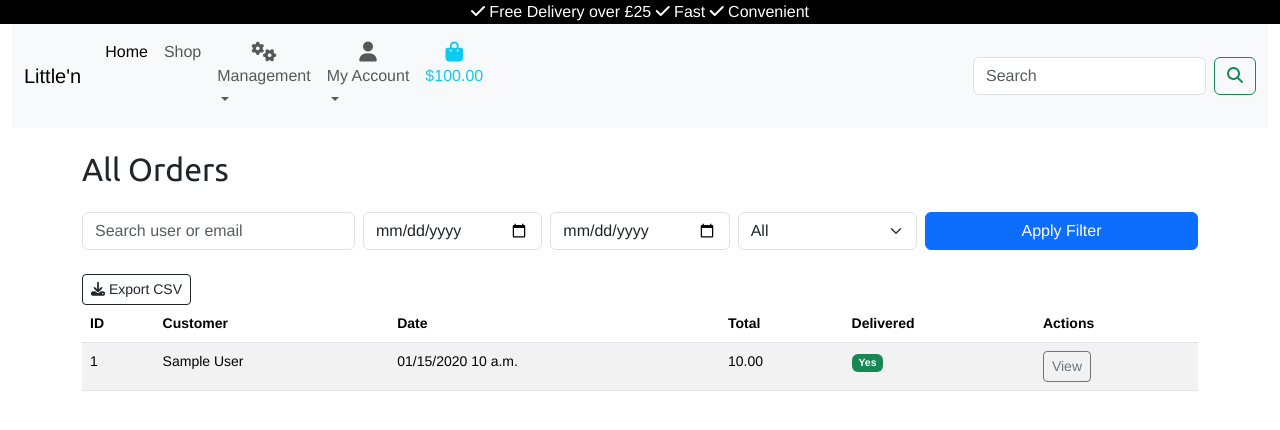
After one commit to patriklundstrom91/little-shop, a Django app: page /orders/orders/ in a window 1280 px wide. The commit adds this page. Shown: the top 430 px of the page. Run offline with Django 5.2, Linux system fonts and the light colour scheme; a user stored in the database is signed in; tables that the repository leaves empty hold one stand-in row (values such as "Sample post"); some libraries are stand-ins or nearby versions.

Commit message:
added order list and detail for staff

```diff
--- a/orders/templates/orders/checkout.html
+++ b/orders/templates/orders/checkout.html
@@ -1,7 +1,7 @@
 {% extends "base.html" %}
 {% load static %}
 {% load crispy_forms_tags %}
-
+<!-- Checkout page -->
 {% block content %}
 <main>
   <div class="container top-m">
--- /dev/null
+++ b/orders/templates/orders/order_list.html
@@ -0,0 +1,72 @@
+{% extends "base.html" %}
+{% load static %}
+<!-- Order list for staff -->
+{% block content %}
+<div class="container my-4">
+    <h2 class="mb-4">All Orders</h2>
+    <!-- Filter options -->
+    <form method="get" class="row mb-4 g-2">
+        <div class="col-md-3">
+            <input type="text" name="user" class="form-control" placeholder="Search user or email"
+                value="{{ user_query|default:'' }}">
+        </div>
+        <div class="col-md-2">
+            <input type="date" name="from" class="form-control" value="{{ date_from }}">
+        </div>
+        <div class="col-md-2">
+            <input type="date" name="to" class="form-control" value="{{ date_to }}">
+        </div>
+        <div class="col-md-2">
+            <select name="delivered" class="form-select">
+            <option value="" {% if not filter_value %}selected{% endif %}>All</option>
+            <option value="true" {% if filter_value == 'true' %}selected{% endif %}>Delivered</option>
+            <option value="false" {% if filter_value == 'false' %}selected{% endif %}>Not Delivered</option>
+            </select>
+        </div>
+        <div class="col-md-3">
+            <button type="submit" class="btn btn-primary w-100">Apply Filter</button>
+        </div>
+    </form>
+
+    <!-- Order list -->
+    <table class="table table-striped">
+        <thead>
+            <tr>
+                <th>ID</th>
+                <th>Customer</th>
+                <th>Date</th>
+                <th>Total</th>
+                <th>Delivered</th>
+                <th>Actions</th>
+            </tr>
+        </thead>
+        <tbody>
+            {% for order in orders %}
+            <tr>
+                <td>{{ order.id }}</td>
+                <td>{{ order.full_name }}</td>
+                <td>{{ order.created|date:"SHORT_DATETIME_FORMAT" }}</td>
+                <td>{{ order.grand_total }}</td>
+                <td>
+                {% if order.delivered %}
+                    <span class="badge bg-success">Yes</span>
+                {% else %}
+                    <span class="badge bg-warning text-dark">No</span>
+                {% endif %}
+                </td>
+                <td>
+                <a href="{% url 'orders:order_detail' order.pk %}" class="btn btn-sm btn-outline-secondary">View</a>
+                </td>
+            </tr>
+            {% empty %}
+            <tr>
+                <td colspan="6">No orders found.</td>
+            </tr>
+            {% endfor %}
+            <a href="{% url 'orders:export_orders_csv' %}" class="btn btn-sm btn-outline-dark">
+                <i class="fa fa-download"></i> Export CSV
+            </a>
+        </tbody>
+    </table>
+</div>
+{% endblock %}
--- a/orders/urls.py
+++ b/orders/urls.py
@@ -12,4 +12,8 @@ urlpatterns = [
     path('webhook/', stripe_webhook, name='stripe_webhook'),
     path('success/', views.checkout_success, name='checkout_success'),
     path('cancel/', views.checkout_cancel, name='checkout_cancel'),
+    path('orders/<int:pk>/', views.order_detail, name='order_detail'),
+    path('orders/', views.order_list, name='order_list'),
+    path('orders/export/csv/', views.export_orders_csv,
+         name='export_orders_csv'),
 ]
--- a/orders/views.py
+++ b/orders/views.py
@@ -1,9 +1,12 @@
 import stripe
 import json
+import csv
 from decimal import Decimal
 from django.conf import settings
 from django.shortcuts import redirect, render, get_object_or_404
 from django.contrib import messages
+from django.contrib.admin.views.decorators import staff_member_required
+from django.db.models import Q
 from django.views.decorators.csrf import csrf_exempt
 from django.views.decorators.http import require_POST
 from django.http import HttpResponse, JsonResponse
@@ -254,3 +257,70 @@ def checkout_success(request):
 
 def checkout_cancel(request):
     return render(request, 'orders/cancel.html')
+
+
+@staff_member_required
+def order_list(request):
+    """ View for staff to see orders """
+    delivered = request.GET.get('delivered')
+    user_query = request.GET.get('user')
+    date_from = request.GET.get('from')
+    date_to = request.GET.get('to')
+
+    orders = Order.objects.all()
+
+    if delivered == 'true':
+        orders = orders.filter(delivered=True)
+    elif delivered == 'false':
+        orders = orders.filter(delivered=False)
+
+    if user_query:
+        orders = orders.filter(
+            Q(user__username__icontains=user_query) |
+            Q(email__icontains=user_query) |
+            Q(full_name__icontains=user_query)
+        )
+
+    if date_from:
+        orders = orders.filter(created__date__gte=date_from)
+    if date_to:
+        orders = orders.filter(created__date__lte=date_to)
+    context = {
+        'orders': orders,
+        'filter_value': delivered,
+        'user_query': user_query,
+        'date_from': date_from,
+        'date_to': date_to
+    }
+    return render(request, 'orders/order_list.html', context)
+
+
+@staff_member_required
+def order_detail(request, pk):
+    """ View for order details """
+    order = get_object_or_404(Order, pk=pk)
+    return render(request, 'orders/order_detail.html', {'order': order})
+
+
+@staff_member_required
+def export_orders_csv(request):
+    """ Export to CSV view """
+    response = HttpResponse(content_type='text/csv')
+    response['Content-Disposition'] = 'attachment; filename="orders.csv"'
+
+    writer = csv.writer(response)
+    writer.writerow(['Order ID', 'Customer', 'Email', 'Created Date', 'Delivered', 'Total'])
+
+    orders = Order.objects.all()
+
+    for order in orders:
+        writer.writerow([
+            order.id,
+            order.full_name,
+            order.email,
+            order.created.strftime("%Y-%m-%d %H:%M"),
+            "Yes" if order.delivered else "No",
+            str(order.grand_total),
+        ])
+
+    return response
--- a/shop/templates/shop/product/detail.html
+++ b/shop/templates/shop/product/detail.html
@@ -15,6 +15,12 @@
             </div>
             <div class="col-12 col-md-6 col-lg-4">
                 <div class="details-container mb-5 mt-md-5">
+                    {% if request.user.is_staff %}
+                    <!-- Link to edit for staff -->
+                    <a href="{% url 'shop:edit_product' product.pk %}" class="btn btn-warning btn-sm">Edit</a>
+                    <!-- Link to delete for staff -->
+                    <a href="{% url 'shop:delete_product' product.pk %}" class="btn btn-danger btn-sm">Delete</a>
+                    {% endif %}
                     <h3 class="mb-0">{{ product.name }}</h3>
                     <h5 class="mb-0">Price: £{{product.price}}</h5>
                     <div class="mt-2">
--- a/shop/urls.py
+++ b/shop/urls.py
@@ -8,6 +8,8 @@ app_name = 'shop'
 urlpatterns = [
     path('', views.product_list, name='product_list'),
     path('add/', views.add_product, name='add_product'),
+    path('edit/<int:pk>/', views.edit_product, name='edit_product'),
+    path('delete/<int:pk>/', views.delete_product, name='delete_product'),
     path('<slug:category_slug>/',
          views.product_list,
          name='product_list_by_category'),
--- a/templates/base.html
+++ b/templates/base.html
@@ -50,6 +50,20 @@
                         <li class="nav-item">
                             <a class="nav-link" href="{% url 'shop:product_list' %}">Shop</a>
                         </li>
+                        {% if request.user.is_staff %}
+                        <li class="nav-item dropdown">
+                            <a class="nav-link dropdown-toggle" href="#" role="button" data-bs-toggle="dropdown" aria-expanded="false">
+                                <div class="text-center">
+                                    <div><i class="fas fa-gears fa-lg"></i></div>
+                                    <p class="my-0">Management</p>
+                                </div>
+                            </a>
+                            <ul class="dropdown-menu">
+                                    <li><a href="{% url 'shop:add_product' %}" class="dropdown-item">Add Product</a></li>
+                                    <li><a href="{% url 'orders:order_list' %}" class="dropdown-item">Orders</a></li>
+                            </ul>
+                        </li>
+                        {% endif %}
                         <li class="nav-item dropdown">
                             <a class="nav-link dropdown-toggle" href="#" role="button" data-bs-toggle="dropdown" aria-expanded="false">
                                 <div class="text-center">
```
Also changed, not shown: orders/templates/orders/order_detail.html (added, +68 -0 lines), shop/templates/shop/product/confirm_delete.html (added, +13 -0 lines), shop/templates/shop/product/edit_product.html (+21 -1 lines), shop/views.py (+36 -0 lines).
